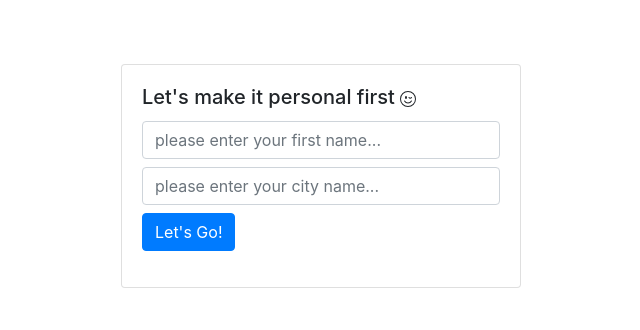
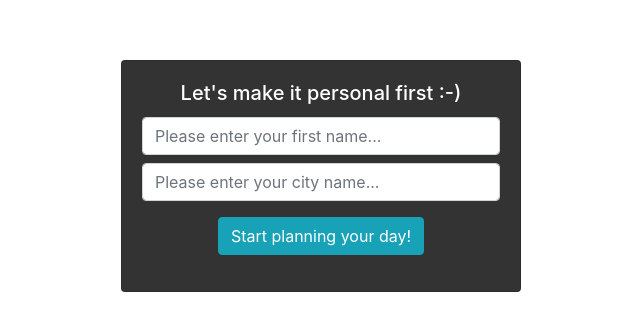
Before and after one commit to ayi1010/JWD-final-project, a plain HTML site: page index.html in a window 1280 px wide. Shown: the part 224-554 px from the top of the page, without its empty margins (319-959 px from the left). Drawn offline with nearby package versions, Linux system fonts and the light colour scheme; no server answers.

Commit message:
personalisation card style change

```diff
--- a/css/style.css
+++ b/css/style.css
@@ -68,6 +68,7 @@ html, body{
 
 .card-bg {
     background: rgba(0,0,0,0.8);
+    color: white
 }
 
 #date-element {
--- a/index.html
+++ b/index.html
@@ -93,23 +93,19 @@
 
     <!-- Personalisation starts -->
     <div class="container h-100 d-flex justify-content-center align-items-center" id="startContainer">
-        <div class="card" style="width: 25rem">
+        <div class="card card-bg" style="width: 25rem">
             <div class="card-body">
-                <h5 class="card-title">Let's make it personal first
-                    <svg xmlns="http://www.w3.org/2000/svg" width="16" height="16" fill="currentColor"
-                        class="bi bi-emoji-wink" viewBox="0 0 16 16">
-                        <path d="M8 15A7 7 0 1 1 8 1a7 7 0 0 1 0 14zm0 1A8 8 0 1 0 8 0a8 8 0 0 0 0 16z" />
-                        <path
-                            d="M4.285 9.567a.5.5 0 0 1 .683.183A3.498 3.498 0 0 0 8 11.5a3.498 3.498 0 0 0 3.032-1.75.5.5 0 1 1 .866.5A4.498 4.498 0 0 1 8 12.5a4.498 4.498 0 0 1-3.898-2.25.5.5 0 0 1 .183-.683zM7 6.5C7 7.328 6.552 8 6 8s-1-.672-1-1.5S5.448 5 6 5s1 .672 1 1.5zm1.757-.437a.5.5 0 0 1 .68.194.934.934 0 0 0 .813.493c.339 0 .645-.19.813-.493a.5.5 0 1 1 .874.486A1.934 1.934 0 0 1 10.25 7.75c-.73 0-1.356-.412-1.687-1.007a.5.5 0 0 1 .194-.68z" />
-                    </svg>
+                <h5 class="card-title text-center">Let's make it personal first :-)
                 </h5>
                 <div class="card-text">
                     <form>
                         <input type="text" class="form-control mb-2" id="firstNameInput"
-                            placeholder="please enter your first name...">
+                            placeholder="Please enter your first name...">
                         <input type="text" class="form-control mb-2 search-city"
-                            placeholder="please enter your city name...">
-                        <button type="button" class="btn btn-primary" id="btnStart">Let's Go!</button>
+                            placeholder="Please enter your city name...">
+                        <div class="row d-flex justify-content-center mt-3">
+                            <button type="button" class="btn btn-info" id="btnStart">Start planning your day!</button>
+                        </div>
                     </form>
                 </div>
             </div>
--- a/js/index.js
+++ b/js/index.js
@@ -176,7 +176,7 @@ btn.addEventListener('click', function () {
     hideManager()
 })
 
-// edit profile button
+// change background button
 const btnBg = document.querySelector('#bgEdit');
 btnBg.addEventListener('click', function () {
     const { location } = profileManager.getProfile();
```
